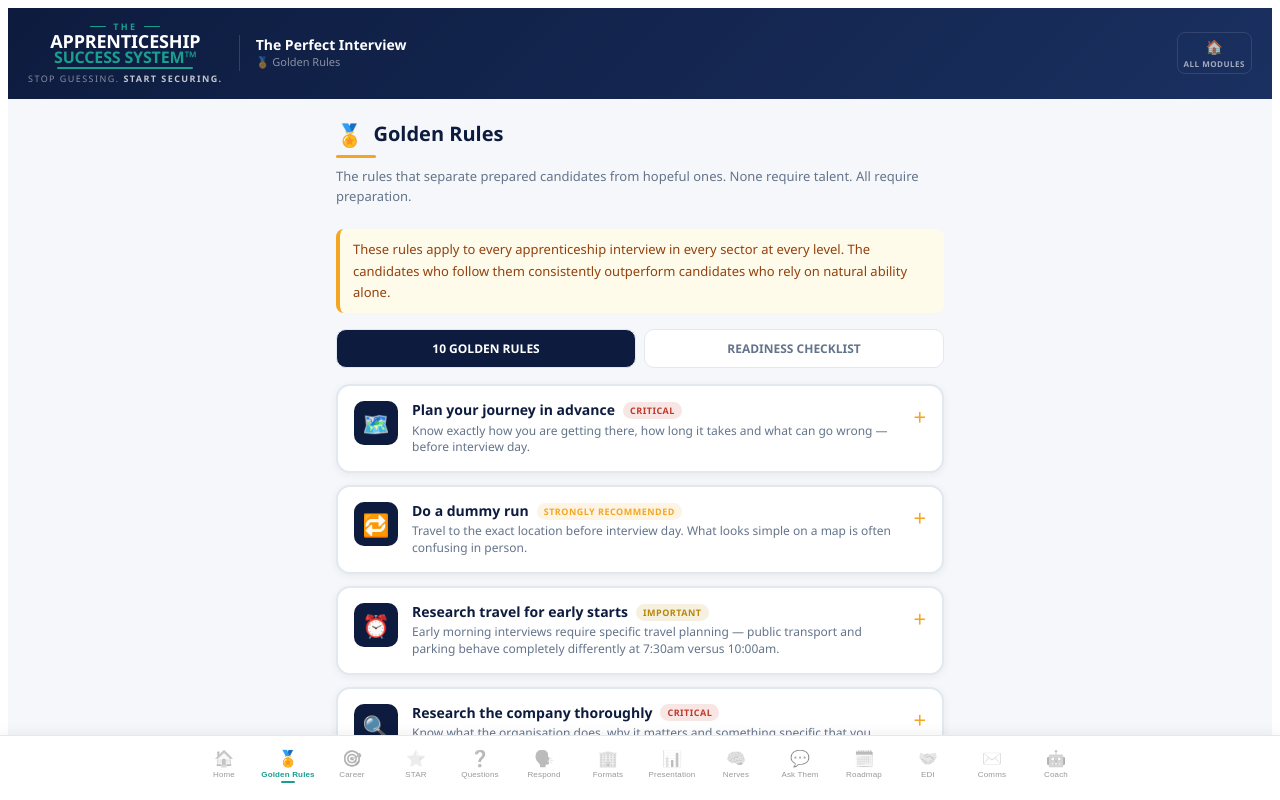
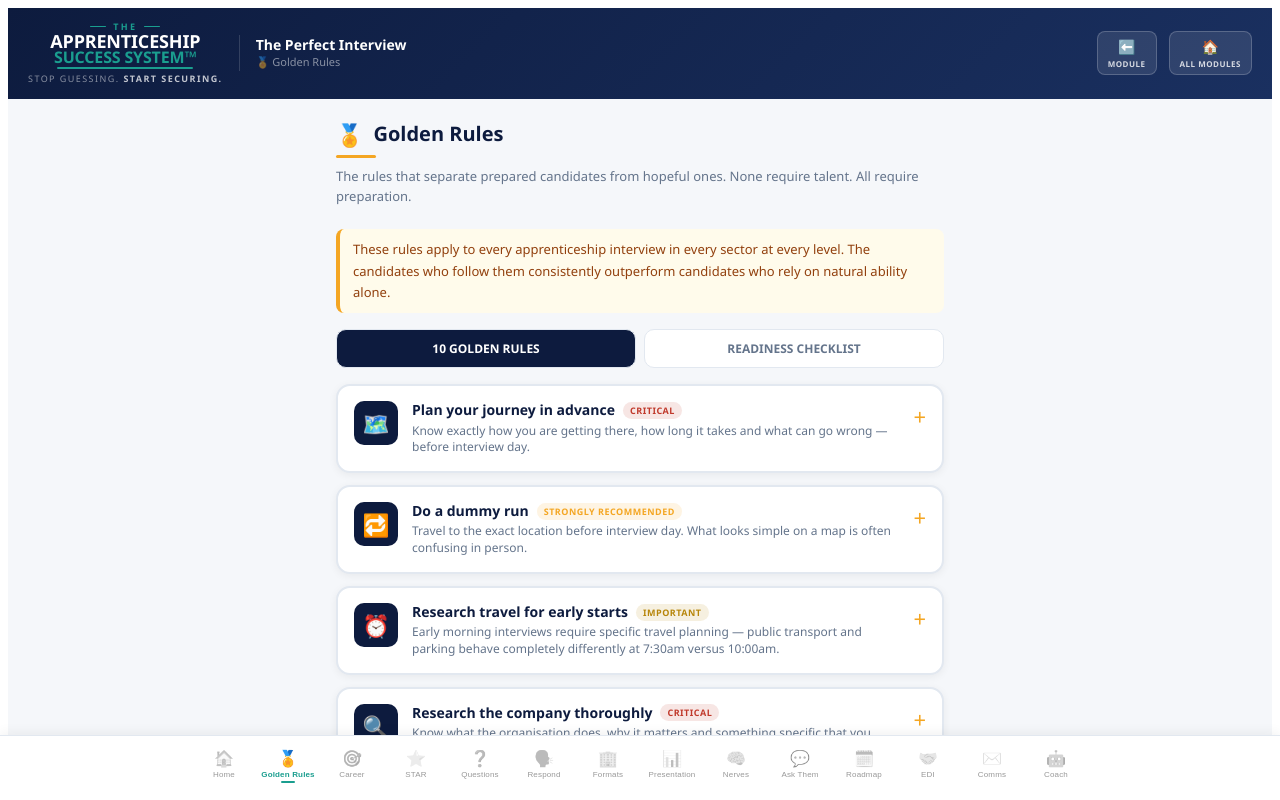
Before and after one commit to Shugbhoy/Tass-interview, a React (Vite) app: page / in a window 1280 px wide. Both pictures are taken after a click on the button 485 px from the left and 500 px from the top of the page. Shown: the top 800 px of the page. Built offline with nearby package versions, Linux system fonts and the light colour scheme.

Commit message:
Update App.jsx

```diff
--- a/src/App.jsx
+++ b/src/App.jsx
@@ -1776,8 +1776,19 @@ export default function TASSInterview() {
             <div style={{ color: "#fff", fontWeight: 700, fontSize: 14, lineHeight: 1 }}>The Perfect Interview</div>
             <div style={{ color: "rgba(255,255,255,0.5)", fontSize: 11, marginTop: 2 }}>{currentTab?.icon} {currentTab?.label}</div>
           </div>
-          <a href="https://theapprenticeshipsuccesssystem.co.uk"
-            style={{display:"flex",flexDirection:"column",alignItems:"center",gap:2,textDecoration:"none",flexShrink:0,opacity:0.75,padding:"4px 6px",borderRadius:8,border:"1px solid rgba(255,255,255,0.15)"}}>
+          <button onClick={()=>setTab("home")} style={{
+            display:"flex",flexDirection:"column",alignItems:"center",gap:2,
+            background:"rgba(255,255,255,0.1)",border:"1px solid rgba(255,255,255,0.2)",
+            borderRadius:8,padding:"5px 10px",cursor:"pointer",flexShrink:0,fontFamily:"inherit",
+          }}>
+            <span style={{fontSize:14}}>⬅️</span>
+            <span style={{color:"rgba(255,255,255,0.8)",fontSize:8,fontWeight:700,textTransform:"uppercase",letterSpacing:0.5,whiteSpace:"nowrap"}}>Module</span>
+          </button>
+          <a href="https://theapprenticeshipsuccesssystem.co.uk" style={{
+            display:"flex",flexDirection:"column",alignItems:"center",gap:2,
+            textDecoration:"none",background:"rgba(255,255,255,0.1)",
+            border:"1px solid rgba(255,255,255,0.2)",borderRadius:8,padding:"5px 10px",flexShrink:0,
+          }}>
             <span style={{fontSize:14}}>🏠</span>
             <span style={{color:"rgba(255,255,255,0.8)",fontSize:8,fontWeight:700,textTransform:"uppercase",letterSpacing:0.5,whiteSpace:"nowrap"}}>All Modules</span>
           </a>
```
